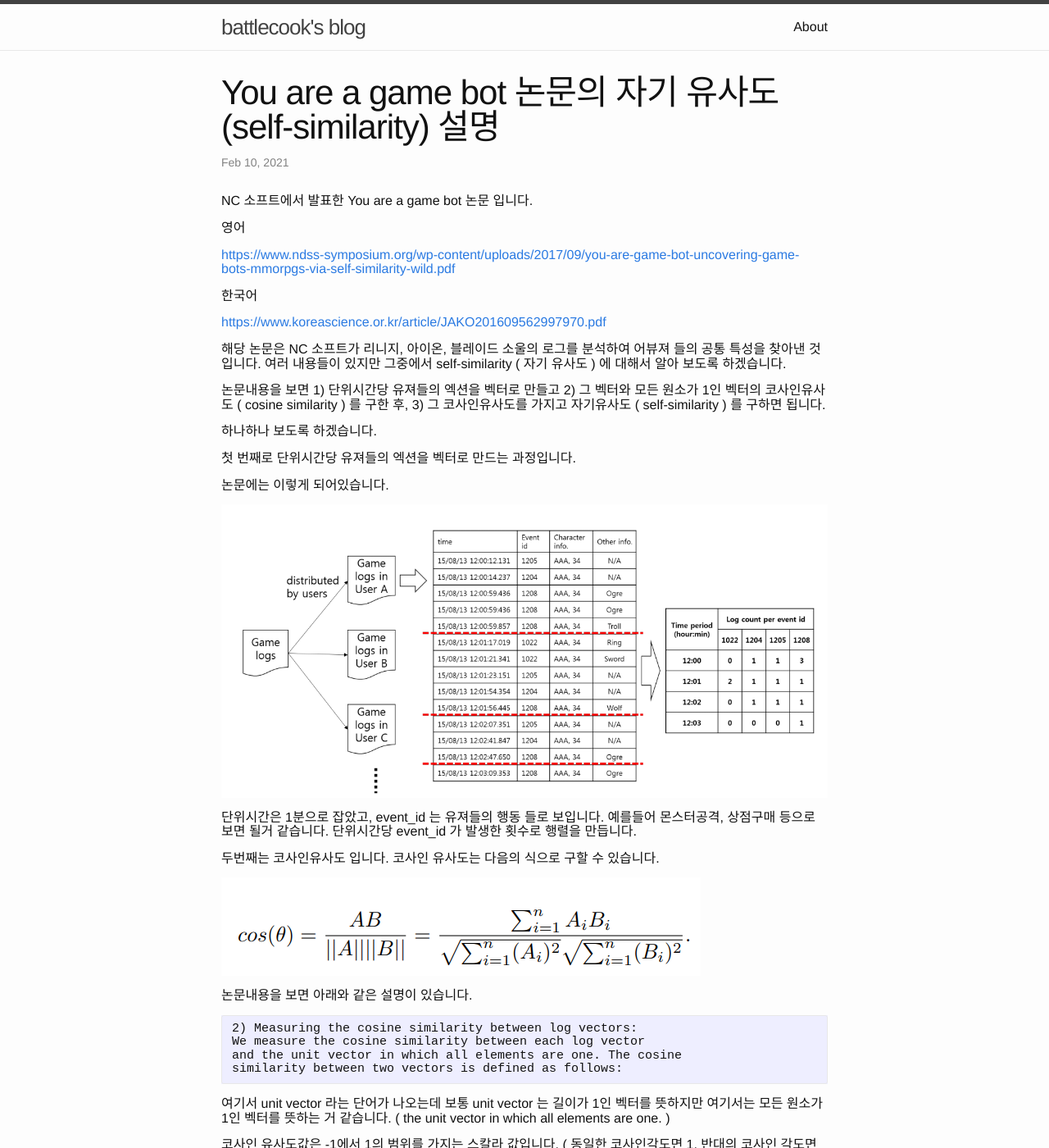
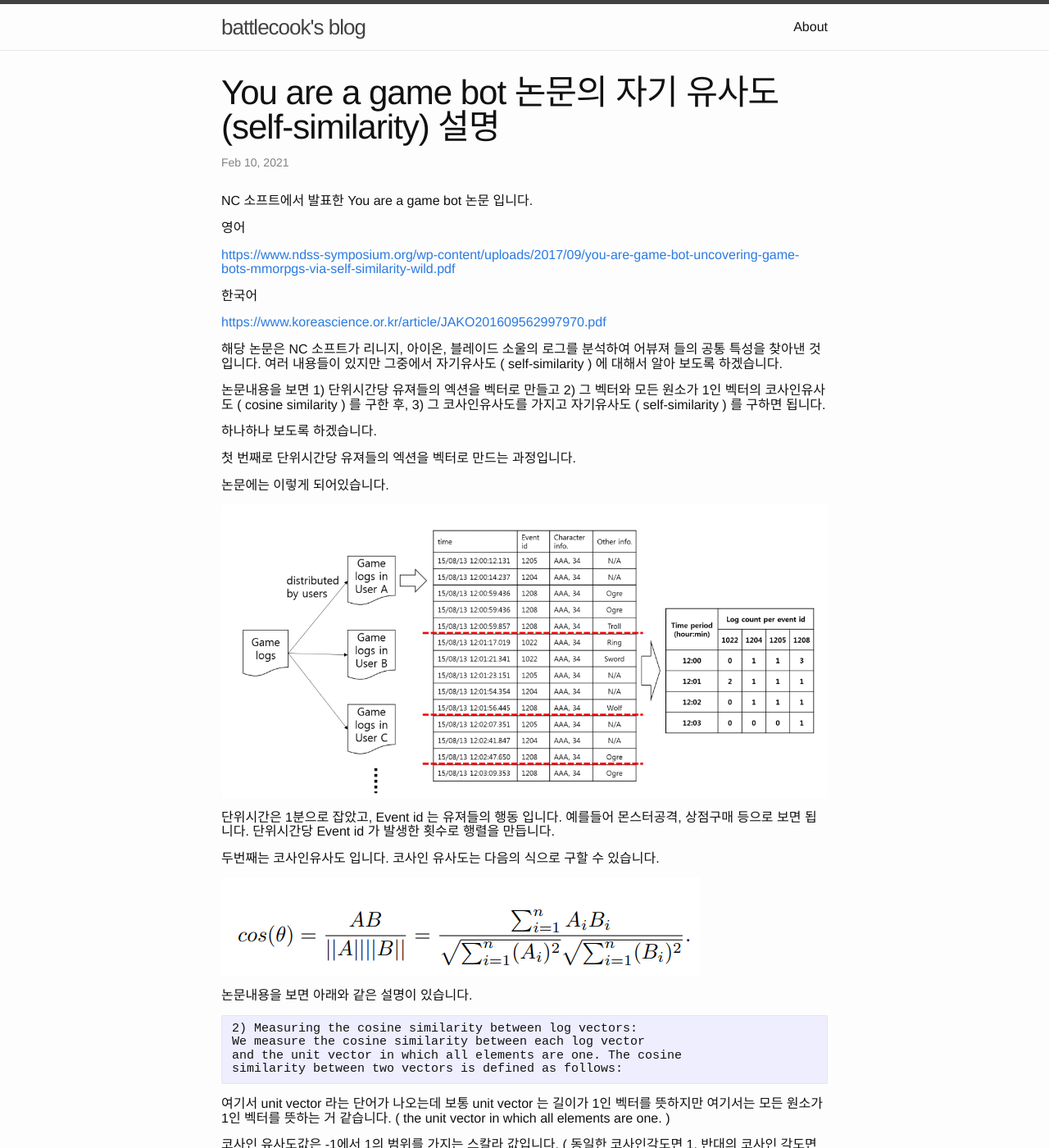
Before and after one commit to battlecook/battlecook.github.io, a Jekyll site: the page built from _posts/2021-02-10-You-are-a-game-bot-self-similarity.md, in a window 1280 px wide and 1400 px high. Shown: the whole window at 82% size. Built offline with Jekyll 4.4.1, drawn with Linux system fonts in a browser that asks for light colours; comment, search, counter and statistics services are not loaded; some of the changed text lies outside the part shown.

Commit message:
내용 수정

````diff
--- a/_posts/2021-02-10-You-are-a-game-bot-self-similarity.md
+++ b/_posts/2021-02-10-You-are-a-game-bot-self-similarity.md
@@ -14,7 +14,7 @@ NC 소프트에서 발표한 You are a game bot 논문 입니다.
 
 [https://www.koreascience.or.kr/article/JAKO201609562997970.pdf](https://www.koreascience.or.kr/article/JAKO201609562997970.pdf)
 
-해당 논문은 NC 소프트가 리니지, 아이온, 블레이드 소울의 로그를 분석하여 어뷰져 들의 공통 특성을 찾아낸 것입니다. 여러 내용들이 있지만 그중에서 self-similarity ( 자기 유사도 ) 에 대해서 알아 보도록 하겠습니다.
+해당 논문은 NC 소프트가 리니지, 아이온, 블레이드 소울의 로그를 분석하여 어뷰져 들의 공통 특성을 찾아낸 것입니다. 여러 내용들이 있지만 그중에서 자기유사도 ( self-similarity ) 에 대해서 알아 보도록 하겠습니다.
 
 논문내용을 보면 1) 단위시간당 유져들의 엑션을 벡터로 만들고 2) 그 벡터와 모든 원소가 1인 벡터의 코사인유사도 ( cosine similarity ) 를 구한 후, 3) 그 코사인유사도를 가지고 자기유사도 ( self-similarity ) 를 구하면 됩니다.
 
@@ -26,7 +26,7 @@ NC 소프트에서 발표한 You are a game bot 논문 입니다.
 
 ![gamelogs-to-vector]({{ site.url }}/assets/20210210/gamelogs_to_vector.png)
 
-단위시간은 1분으로 잡았고, event_id 는 유져들의 행동 들로 보입니다. 예를들어 몬스터공격, 상점구매 등으로 보면 될거 같습니다. 단위시간당 event_id 가 발생한 횟수로 행렬을 만듭니다.
+단위시간은 1분으로 잡았고, Event id 는 유져들의 행동 입니다. 예를들어 몬스터공격, 상점구매 등으로 보면 됩니다. 단위시간당 Event id 가 발생한 횟수로 행렬을 만듭니다.
 
 두번째는 코사인유사도 입니다. 코사인 유사도는 다음의 식으로 구할 수 있습니다.
 
@@ -50,7 +50,7 @@ similarity between two vectors is defined as follows:
 ```
 H = 1 - 0.5 * σ
 
-H : 자기유사도 ( self-similarity)
+H : 자기유사도 ( self-similarity )
 σ : 코사인유사도들의 표준편차 값
 ```
 
````
Also changed, not shown: other parts of _posts/2021-02-10-You-are-a-game-bot-self-similarity.md (+6 -6 lines), _posts/2021-02-09-train-autoencoder-from-database-using-keras-DataGenerator.md (+1 -1 lines).
